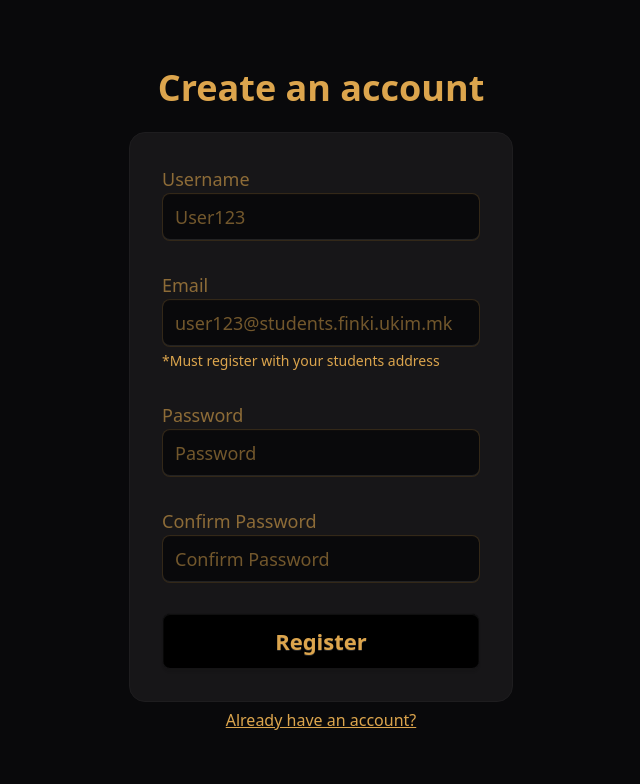
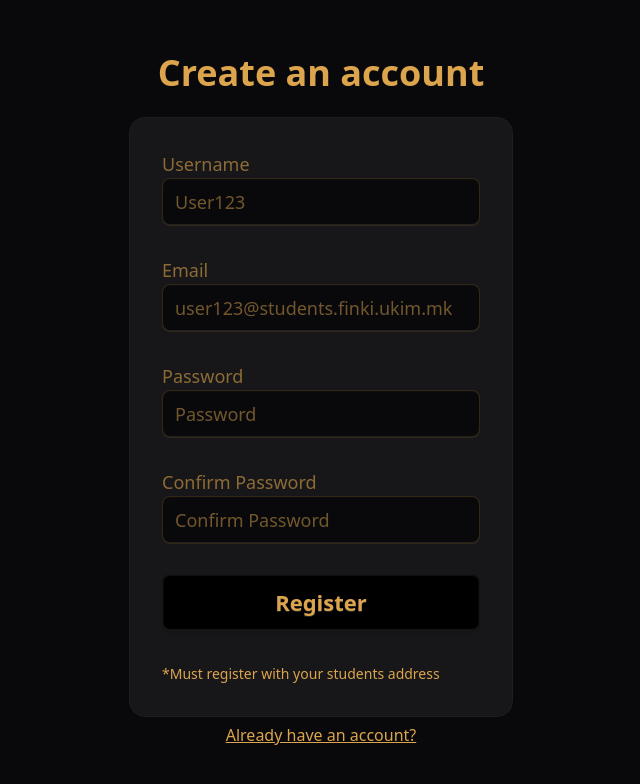
Before and after one commit to Dimitar-04/finkiRanked, a React (Vite) app in the folder client/: page /register in a window 1280 px wide. Shown: the top 784 px of the page, without its empty margins (319-959 px from the left). Built offline with nearby package versions, Linux system fonts and the light colour scheme.

Commit message:
Changed error placement

```diff
--- a/client/src/Register/Register.jsx
+++ b/client/src/Register/Register.jsx
@@ -115,13 +115,6 @@ const Register = () => {
             className="input input-lg w-full"
             placeholder="user123@students.finki.ukim.mk"
           />
-          {error ? (
-            <p className="text-red-500 text-sm mt-1">{error}</p>
-          ) : (
-            <p className="text-sm mt-1">
-              *Must register with your students address
-            </p>
-          )}
         </div>
 
         <div>
@@ -153,12 +146,20 @@ const Register = () => {
             placeholder="Confirm Password"
           />
         </div>
+
         <button
           type="submit"
           className="btn bg-black btn-xs sm:btn-sm md:btn-md lg:btn-lg xl:btn-xl"
         >
           Register
         </button>
+        {error ? (
+          <p className="text-red-500 text-sm mt-1">{error}</p>
+        ) : (
+          <p className="text-sm mt-1">
+            *Must register with your students address
+          </p>
+        )}
       </form>
 
       <Link to="/login" className="underline mt-1.5">
```
